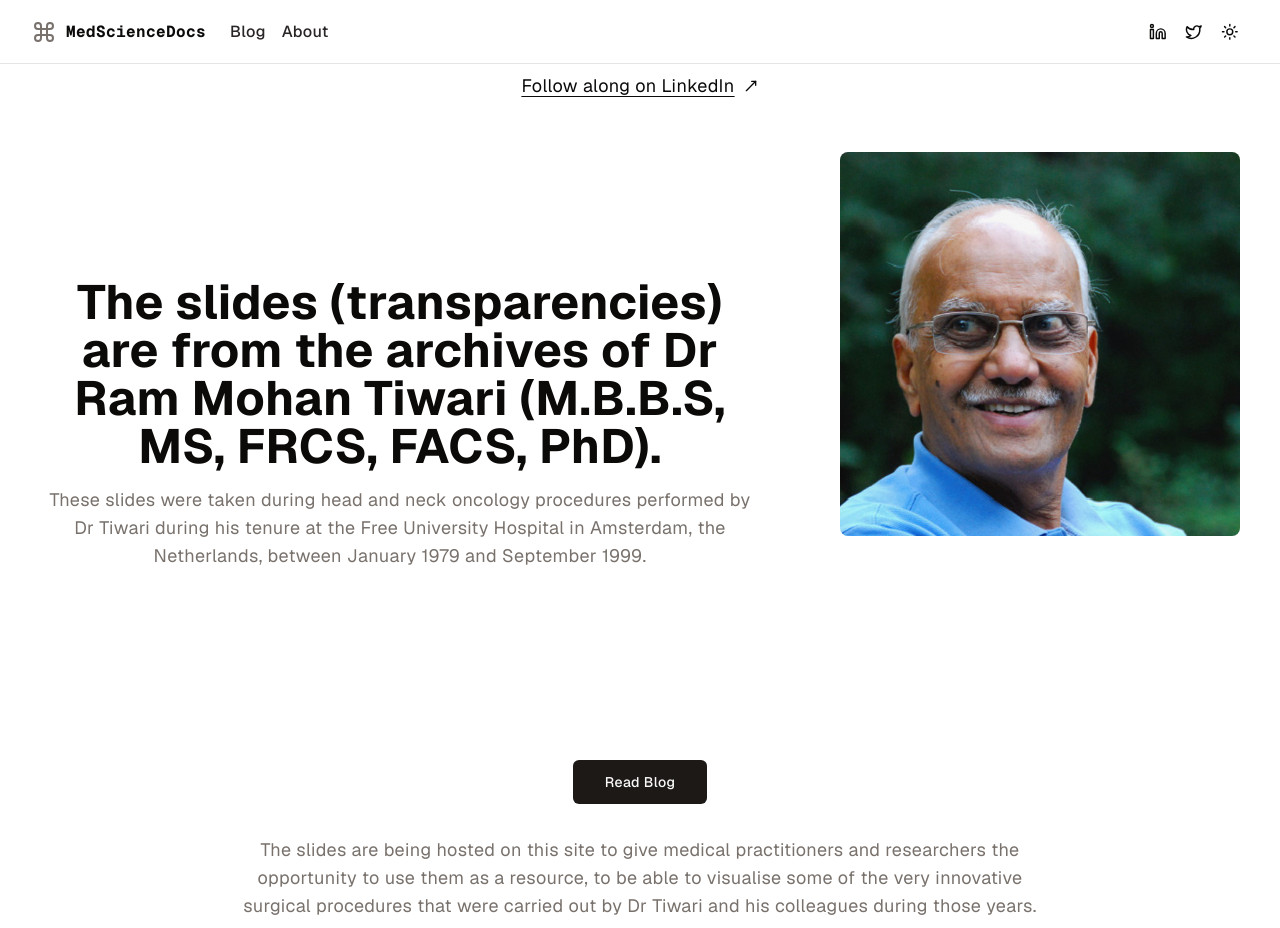
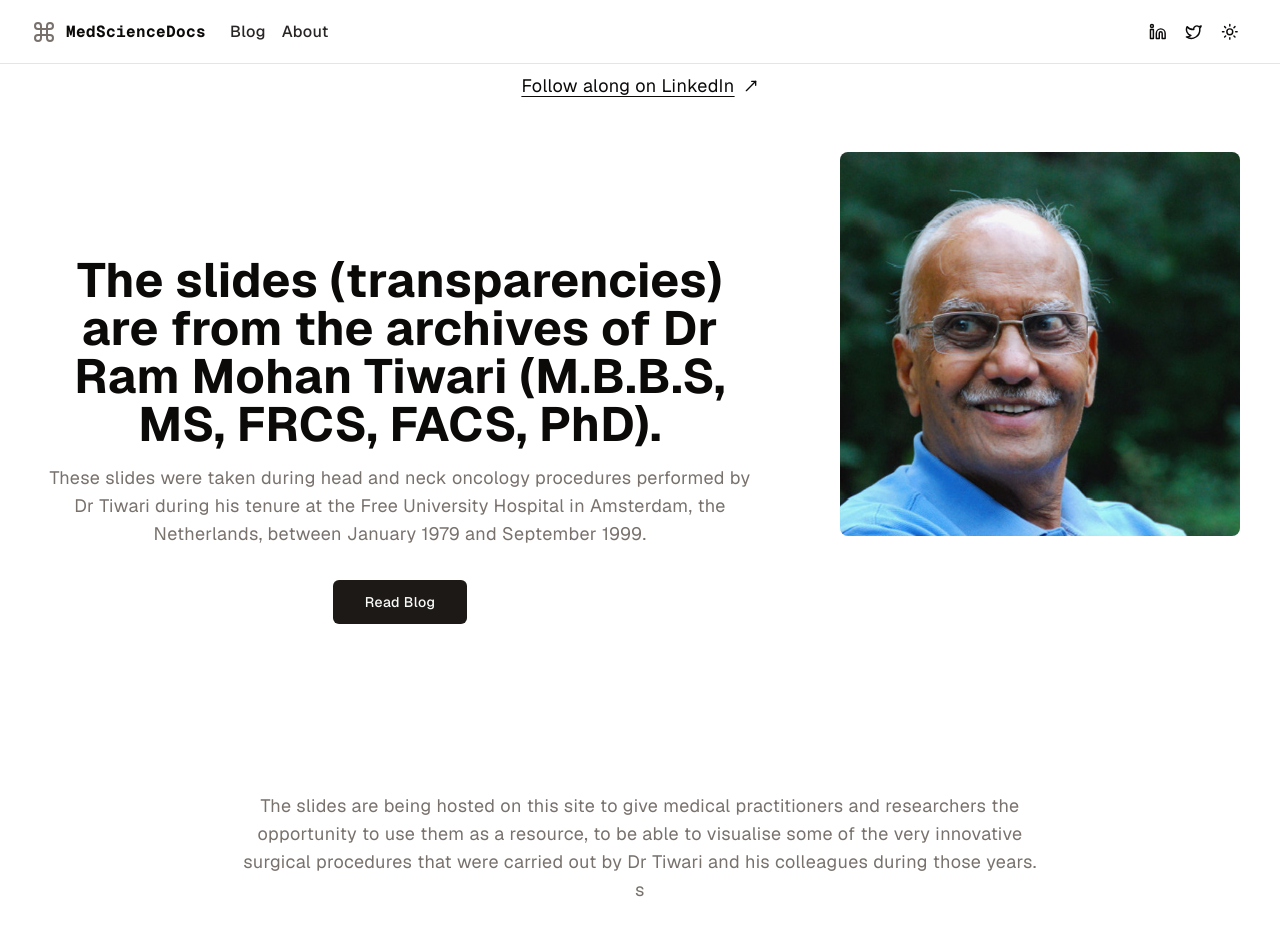
Before and after one commit to ratnesh003/medical-science-research-docs, a Next.js app: page / in a window 1280 px wide. Shown: the top 928 px of the page. Built offline with nearby package versions, Linux system fonts and the light colour scheme.

Commit message:
Refactor home page layout; adjust structure and improve link placement for better readability

```diff
--- a/app/page.tsx
+++ b/app/page.tsx
@@ -32,11 +32,7 @@ export default function Home() {
             Hospital in Amsterdam, the Netherlands, between January 1979 and
             September 1999.
           </p>
-        </div>
-      </div>
-
-      <div className="sm:flex sm:flex-row grid grid-cols-2 items-center sm;gap-5 gap-3 mb-8">
-        <Link
+          <Link
           href="/blog"
           className={buttonVariants({
             className: "px-6",
@@ -45,6 +41,10 @@ export default function Home() {
         >
           Read Blog
         </Link>
+        </div>
+      </div>
+
+      <div className="sm:flex sm:flex-row grid grid-cols-2 items-center sm;gap-5 gap-3 mb-8">
       </div>
       <p className="mb-8 sm:text-lg max-w-[800px] text-muted-foreground text-left sm:text-center">
         The slides are being hosted on this site to give medical practitioners
```
